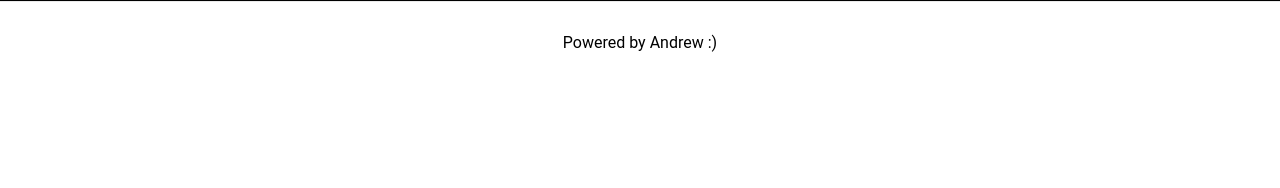
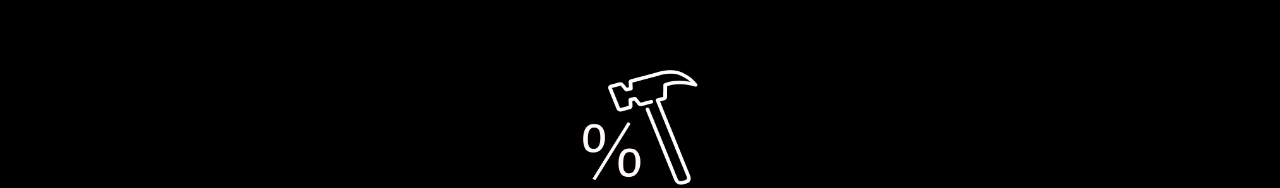
Before and after one commit to AndrewVis/rateworks, a Next.js app: page / in a window 1280 px wide. Shown: the part 1832-2020 px from the top of the page. Before the commit the page ends 1916 px from the top, so only its background shows below. Built offline with nearby package versions, Linux system fonts and the light colour scheme.

Commit message:
updated pages/functional before getting into broker

```diff
--- a/components/contact.js
+++ b/components/contact.js
@@ -1,12 +1,13 @@
 import React /*{ useState, useCallback }*/ from 'react'
+import Image from 'next/image'
 
-export default class Header extends React.Component {
+export default class Contact extends React.Component {
   render() {
       return (
         <div className="bg-black text-white flex flex-col justify-center items-center pt-10 min-h-screen">
           <div className="flex-1 flex flex-col justify-center items-center pt=10 lg:pt-6"></div>
           <div className="pb-10">
-            <Image src="" width={30} height={30} alt="logo" />
+          <Image src="/assets/logo.png" width={115} height={115} alt="logo" />
           </div>
           <h2 className="text-4xl font-bold">Contact Us</h2>
           <form className="flex flex-col gap-4 mt-16 px-10 lg:mt-20 min-w-full lg:min-w-[500]">
--- a/components/masthead.js
+++ b/components/masthead.js
@@ -15,7 +15,7 @@ export default class Masthead extends React.Component {
           <source src="/assets/bg-video.mp4" type="video/mp4;" />
          </video>
         <div className="flex flex-col items-center justify-center">
-             <Image src="/assets/logo.png" width={128 / 3 } height={114 / 3} alt="logo" />
+             <Image src="/assets/logo.png" width={115} height={115} alt="logo" />
          <div className="p-12 font-bold z-10 text-white drop-shadow-[0_5px_3px_rgba(0,0,0.10)] text-center flex-1 flex items-center justify-center flex-col">
           <h1 className="mb-6 text-6xl xl:text-5xl">Rate Works</h1>
           <h2 className="mb-2 text-3xl xl:text3xl tracking-tight">
--- a/pages/broker.js
+++ b/pages/broker.js
@@ -1,4 +1,7 @@
 import React from "react";
+
+
+
 
 export default class Masthead extends React.Component {
   render() {
--- a/pages/index.js
+++ b/pages/index.js
@@ -2,6 +2,7 @@ import Head from 'next/head'
 import styles from '../styles/Home.module.css'
 import Masthead from '../components/masthead'
 import Aboutus from '../components/aboutus'
+import Contact from '../components/contact'
 
 export default function Home() {
   return (
@@ -14,6 +15,7 @@ export default function Home() {
 
       <Masthead />
       <Aboutus />
+      <Contact />
 
 
       <footer className={styles.footer}>
```
